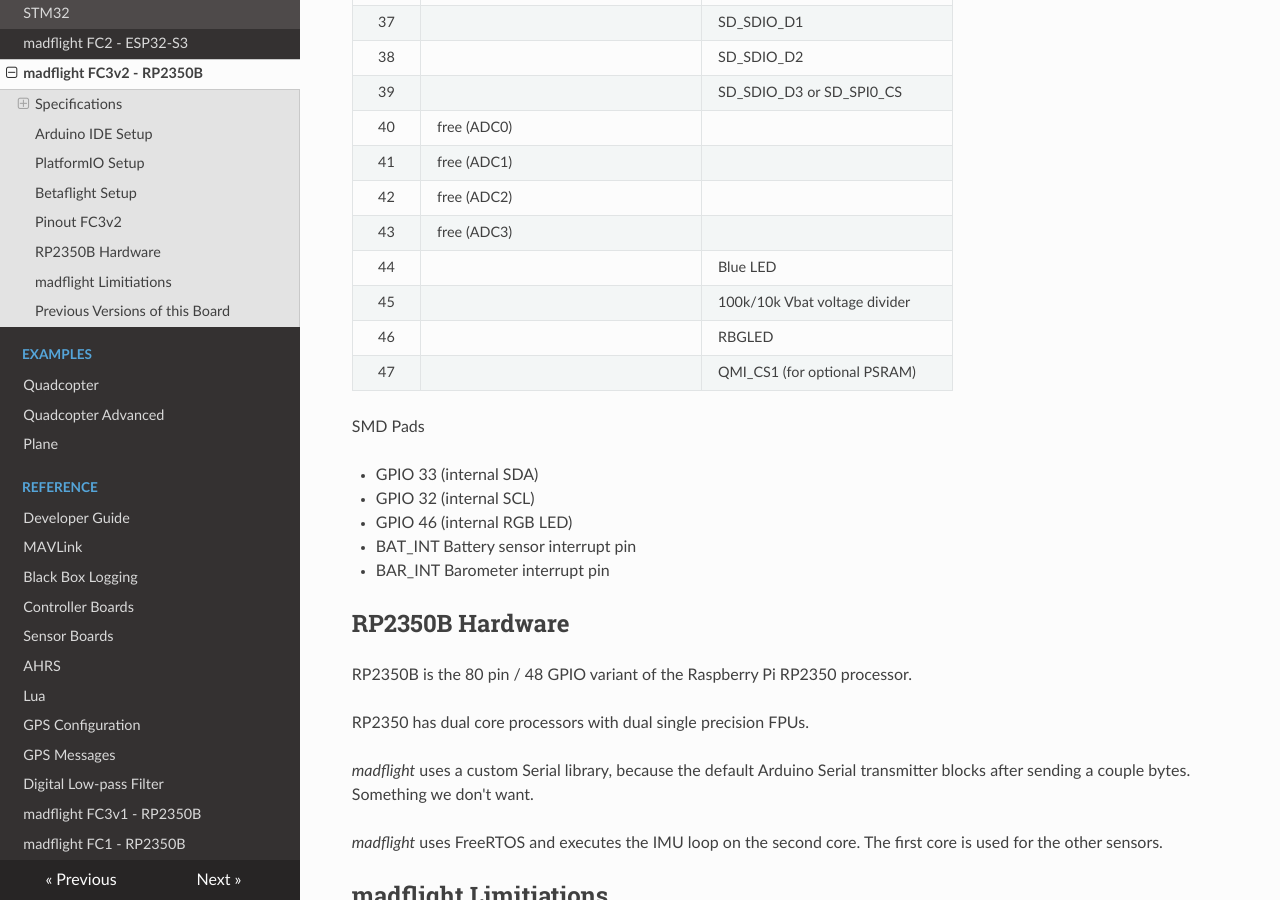
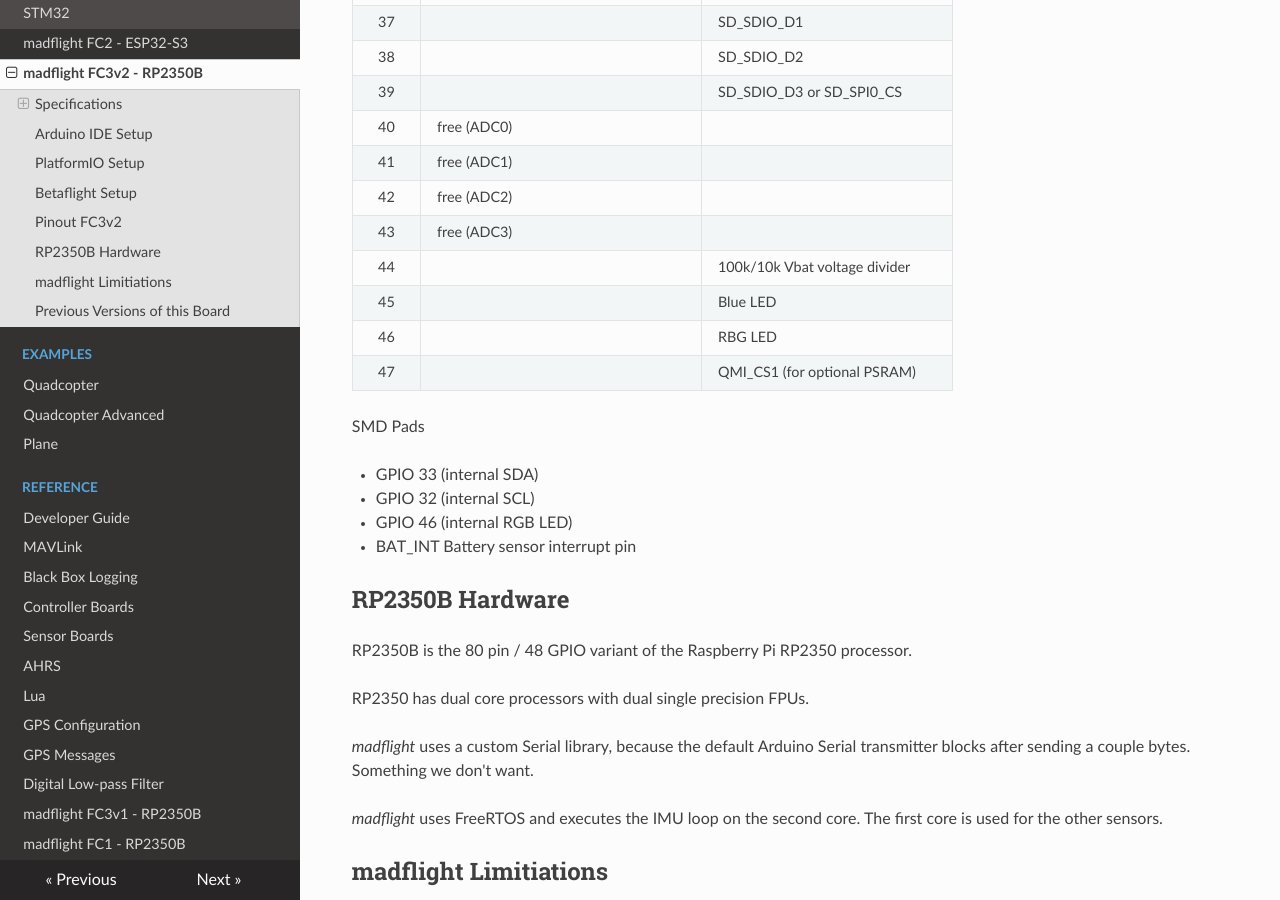
Before and after one commit to qqqlab/madflight-docs, an MkDocs documentation site: the page built from docs/Board-FC3.md, in a window 1280 px wide and 900 px high, scrolled down 4124 px. Built offline with MkDocs 1.6.1, drawn with Linux system fonts in a browser that asks for light colours; nearby versions of some CDN libraries.

Commit message:
Update Board-FC3.md

```diff
--- a/docs/Board-FC3.md
+++ b/docs/Board-FC3.md
@@ -142,9 +142,9 @@
 41 | free (ADC1) |
 42 | free (ADC2) |
 43 | free (ADC3) |
-44 |  | Blue LED
-45 |  | 100k/10k Vbat voltage divider
-46 |  | RBGLED
+44 |  | 100k/10k Vbat voltage divider
+45 |  | Blue LED
+46 |  | RBG LED
 47 |  | QMI_CS1 (for optional PSRAM)
 
 SMD Pads
@@ -153,7 +153,6 @@
 - GPIO 32 (internal SCL)
 - GPIO 46 (internal RGB LED)
 - BAT_INT Battery sensor interrupt pin
-- BAR_INT Barometer interrupt pin
 
 ## RP2350B Hardware
 
```
